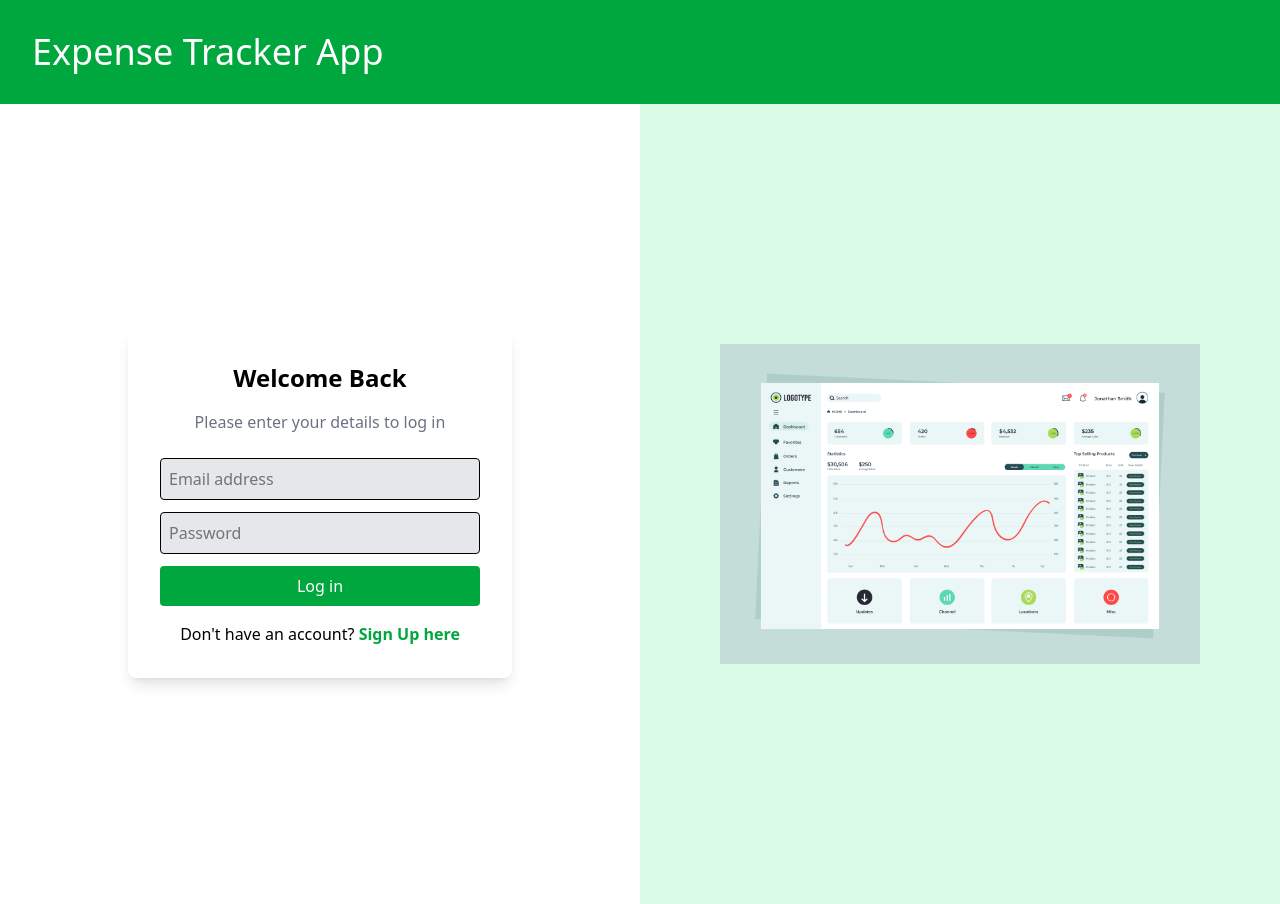
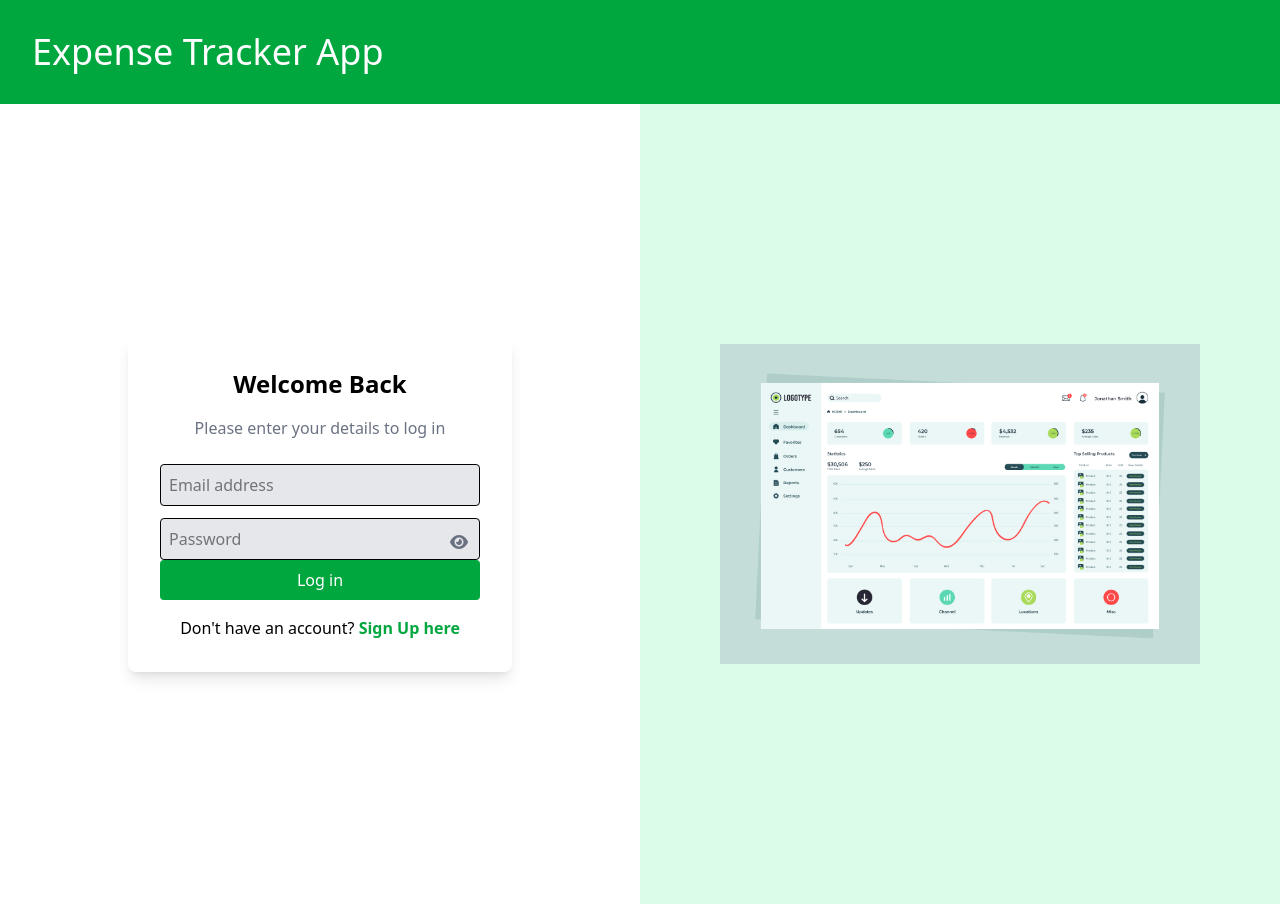
Before and after one commit to jlcarrascof/vue3-expense-tracker, a Vue app: page / in a window 1280 px wide. Built offline with nearby package versions, Linux system fonts and the light colour scheme; no server answers.

Commit message:
add password visibility toggle to Login form

```diff
--- a/src/views/Login.vue
+++ b/src/views/Login.vue
@@ -13,8 +13,22 @@
                 <form>
                     <input type="email" placeholder="Email address"
                         class="w-full p-2 rounded mb-3 bg-gray-200 border" />
-                    <input type="password" placeholder="Password"
-                        class="w-full p-2 rounded mb-3 bg-gray-200 border" />
+
+                    <div class="relative">
+                        <input
+                            :type="showPassword ? 'text' : 'password'"
+                            placeholder="Password"
+                            class="w-full p-2 rounded bg-gray-200 border pr-10"
+                        />
+                        <button
+                            @click="showPassword = !showPassword"
+                            class="absolute right-3 top-3 text-gray-500"
+                        >
+                            <i v-if="showPassword" class="fas fa-eye-slash"></i>
+                            <i v-else class="fas fa-eye"></i>
+                        </button>
+                    </div>
+
                     <button class="w-full bg-green-600 text-white py-2 rounded hover:bg-green-700 transition">
                         Log in
                     </button>
```
